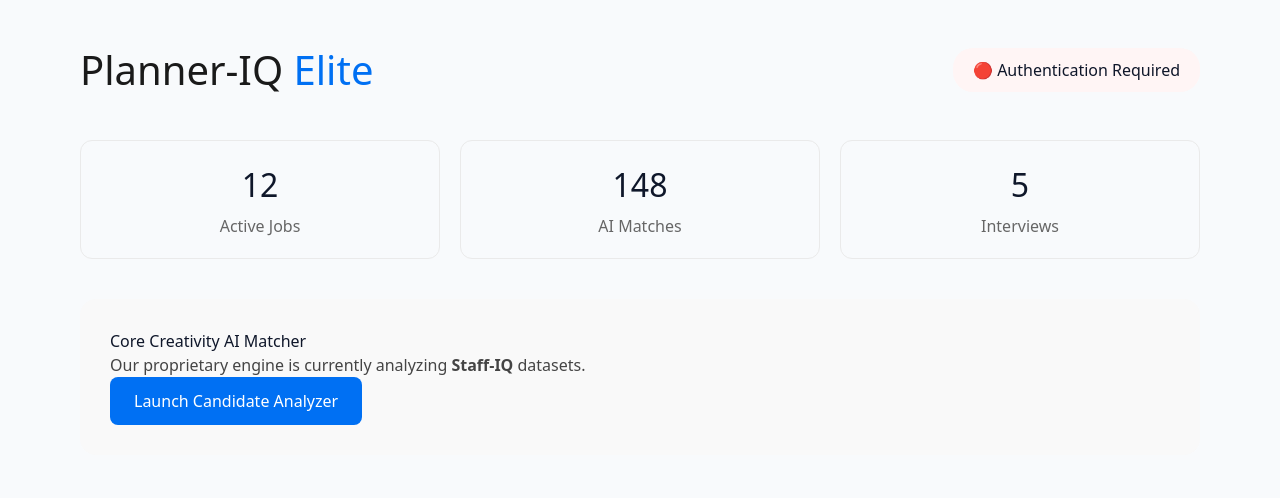
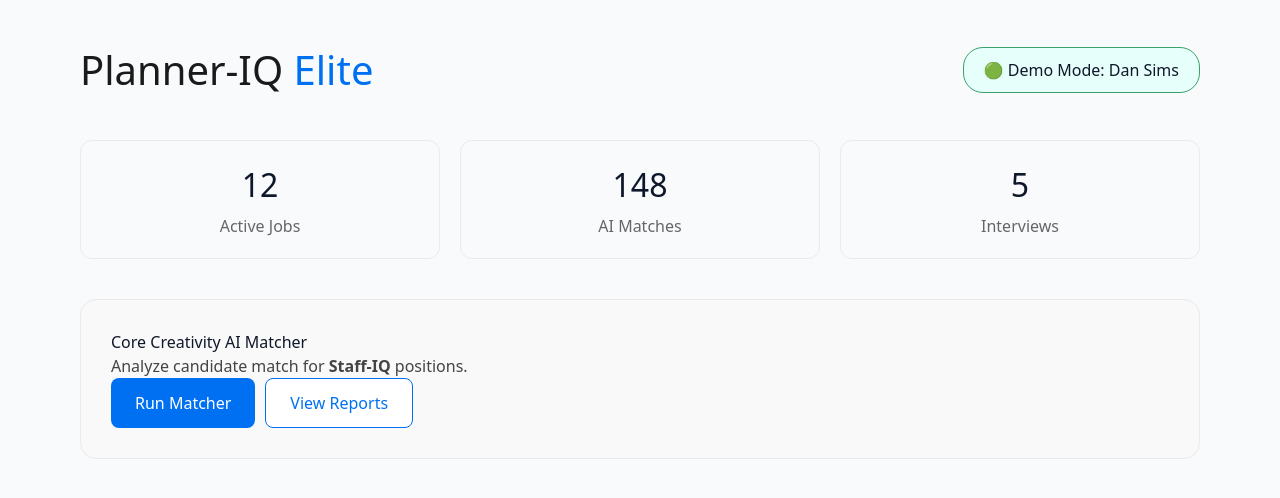
Before and after one commit to dansims2024-afk/Planner-IQ, a Next.js app: page / in a window 1280 px wide. Shown: the top 498 px of the page. Built offline with nearby package versions, Linux system fonts and the light colour scheme; no server answers.

Commit message:
Update page.js

```diff
--- a/src/app/page.js
+++ b/src/app/page.js
@@ -1,9 +1,8 @@
-import { auth } from '@clerk/nextjs/server';
+// src/app/page.js
+export default function HomePage() {
+  // Hard-coded for Demo Mode
+  const user = { name: "Dan Sims", role: "Lead Recruiter" };
 
-export default function HomePage() {
-  const { userId } = auth();
-
-  // Demo Sample Data for the Landing Page
   const stats = [
     { label: "Active Jobs", value: 12 },
     { label: "AI Matches", value: 148 },
@@ -14,12 +13,11 @@ export default function HomePage() {
     <main style={{ padding: '40px', fontFamily: 'system-ui, sans-serif', maxWidth: '1200px', margin: '0 auto' }}>
       <header style={{ display: 'flex', justifyContent: 'space-between', alignItems: 'center', marginBottom: '40px' }}>
         <h1 style={{ fontSize: '2.5rem', color: '#1a1a1a' }}>Planner-IQ <span style={{ color: '#0070f3' }}>Elite</span></h1>
-        <div style={{ padding: '10px 20px', borderRadius: '20px', background: userId ? '#e6fffa' : '#fff5f5' }}>
-          {userId ? "🟢 Systems Online" : "🔴 Authentication Required"}
+        <div style={{ padding: '10px 20px', borderRadius: '20px', background: '#e6fffa', border: '1px solid #38a169' }}>
+          🟢 Demo Mode: {user.name}
         </div>
       </header>
 
-      {/* Stats Row */}
       <div style={{ display: 'grid', gridTemplateColumns: 'repeat(3, 1fr)', gap: '20px', marginBottom: '40px' }}>
         {stats.map(stat => (
           <div key={stat.label} style={{ padding: '20px', border: '1px solid #eaeaea', borderRadius: '12px', textAlign: 'center' }}>
@@ -29,12 +27,17 @@ export default function HomePage() {
         ))}
       </div>
 
-      <section style={{ padding: '30px', backgroundColor: '#f9f9f9', borderRadius: '16px' }}>
+      <section style={{ padding: '30px', backgroundColor: '#f9f9f9', borderRadius: '16px', border: '1px solid #eaeaea' }}>
         <h3>Core Creativity AI Matcher</h3>
-        <p style={{ color: '#444' }}>Our proprietary engine is currently analyzing <strong>Staff-IQ</strong> datasets.</p>
-        <button style={{ padding: '12px 24px', backgroundColor: '#0070f3', color: 'white', border: 'none', borderRadius: '8px', cursor: 'pointer' }}>
-          Launch Candidate Analyzer
-        </button>
+        <p style={{ color: '#444' }}>Analyze candidate match for <strong>Staff-IQ</strong> positions.</p>
+        <div style={{ display: 'flex', gap: '10px' }}>
+          <button style={{ padding: '12px 24px', backgroundColor: '#0070f3', color: 'white', border: 'none', borderRadius: '8px', cursor: 'pointer' }}>
+            Run Matcher
+          </button>
+          <button style={{ padding: '12px 24px', backgroundColor: '#fff', color: '#0070f3', border: '1px solid #0070f3', borderRadius: '8px', cursor: 'pointer' }}>
+            View Reports
+          </button>
+        </div>
       </section>
     </main>
   );
```
